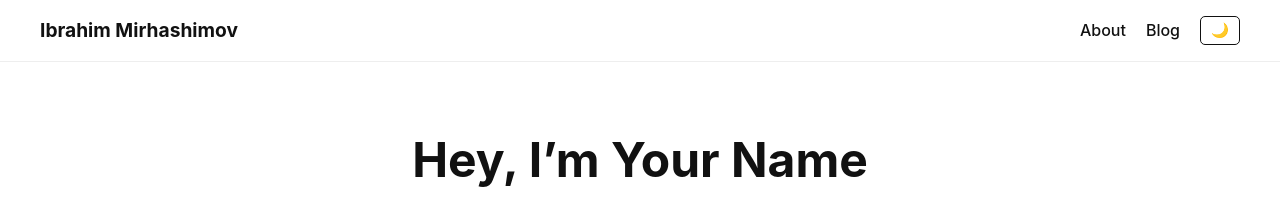
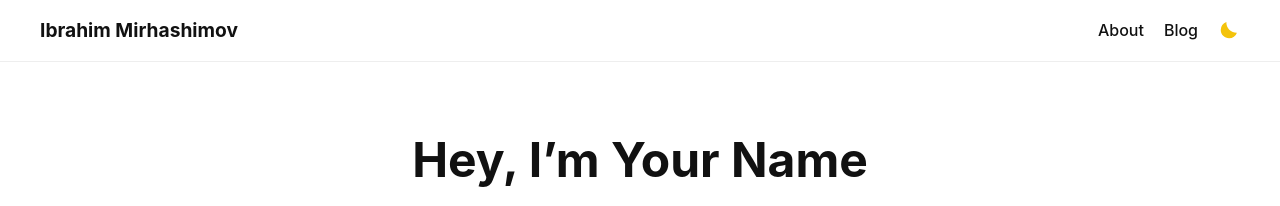
Before and after one commit to M-Iintel/site-project-3, a Jekyll site: the page built from index.markdown, in a window 1280 px wide. Shown: the top 206 px of the page. Built offline with Jekyll 4.4.1, drawn with Linux system fonts in a browser that asks for light colours.

Commit message:
Minor header updates/dark mode

```diff
--- a/_includes/header.html
+++ b/_includes/header.html
@@ -6,7 +6,15 @@
     <div class="nav-right">
       <a href="/about/">About</a>
       <a href="/blog/">Blog</a>
-      <button id="mode-toggle">🌙</button>
+      <button id="mode-toggle" aria-label="Toggle dark mode">
+        <img
+          id="mode-icon"
+          src="{{ site.baseurl }}/assets/images/mode-light.svg"
+          data-light="{{ site.baseurl }}/assets/images/mode-light.svg"
+          data-dark="{{ site.baseurl }}/assets/images/mode-dark.svg"
+          alt="Toggle theme"
+        />
+      </button>
     </div>
   </nav>
 </header>
--- a/_layouts/default.html
+++ b/_layouts/default.html
@@ -27,6 +27,7 @@
       }
     });
   </script>
+  <script src="{{ site.baseurl }}/assets/js/theme.js"></script>
 
   <body>
     {% include header.html %}
--- a/assets/css/style.css
+++ b/assets/css/style.css
@@ -46,12 +46,30 @@ body {
 }
 
 #mode-toggle {
+  background: none;
+  border: none;
+  padding: 0;
   cursor: pointer;
-  background: none;
-  border: 1px solid #111;
-  border-radius: 5px;
-  padding: 5px 10px;
-  font-size: 0.9rem;
+  outline: none;
+}
+
+#mode-toggle img {
+  width: 22px;
+  height: 22px;
+  display: block;
+  transition: transform 0.2s ease, filter 0.2s ease;
+}
+
+
+/* Hover effect */
+#mode-toggle:hover img {
+  transform: scale(1.2) rotate(15deg);
+  filter: brightness(1.2);
+}
+
+/* Icon animation on switch */
+.icon-switch {
+  transform: rotate(360deg);
 }
 
 /* Responsive adjustments */
--- /dev/null
+++ b/assets/js/theme.js
@@ -0,0 +1,29 @@
+document.addEventListener("DOMContentLoaded", () => {
+  const toggle = document.getElementById("mode-toggle");
+  const icon = document.getElementById("mode-icon");
+
+  if (!toggle || !icon) return;
+
+  const prefersDark = window.matchMedia && window.matchMedia("(prefers-color-scheme: dark)").matches;
+  let darkMode = localStorage.getItem("dark-mode");
+
+  if (darkMode === null) {
+    darkMode = prefersDark ? "true" : "false";
+  }
+
+  if (darkMode === "true") {
+    document.body.classList.add("dark-mode");
+    icon.src = icon.dataset.dark;
+  } else {
+    document.body.classList.remove("dark-mode");
+    icon.src = icon.dataset.light;
+  }
+
+  toggle.addEventListener("click", () => {
+    const isDark = document.body.classList.toggle("dark-mode");
+    localStorage.setItem("dark-mode", isDark ? "true" : "false");
+    icon.src = isDark ? icon.dataset.dark : icon.dataset.light;
+    icon.classList.add("icon-switch");
+    setTimeout(() => icon.classList.remove("icon-switch"), 300);
+  });
+});
```
Also changed, not shown: assets/images/mode-dark.svg (added), assets/images/mode-light.svg (added).
